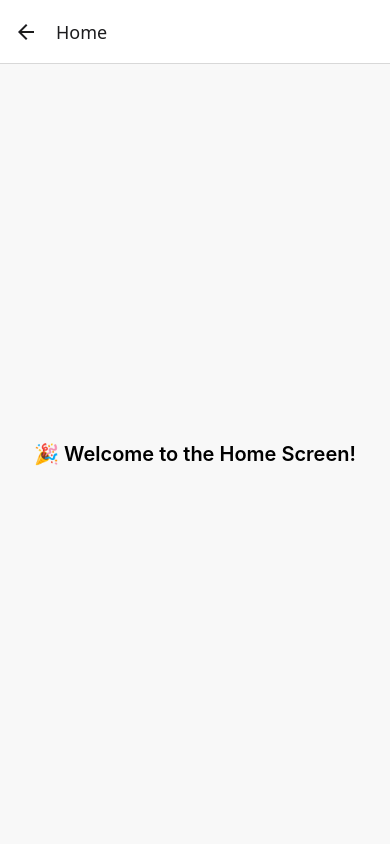
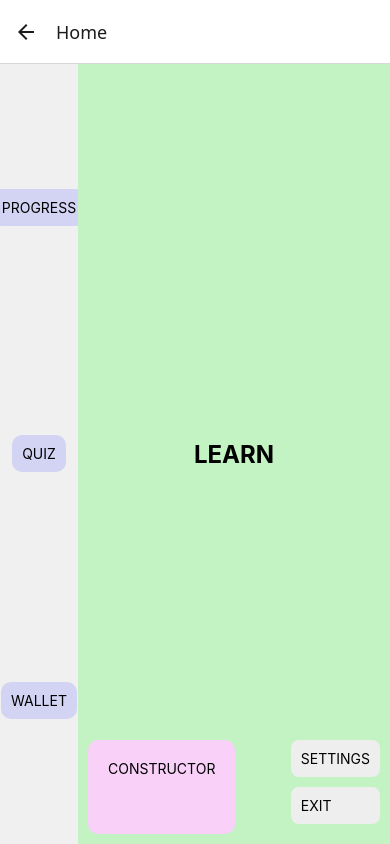
Before and after one commit to sashavershkova/vocADAbulary-mobile-front-end, a React Native app: screen /Home in a window 390 px wide. Built offline with nearby package versions, Linux system fonts and the light colour scheme.

Commit message:
add ugly scaffold for main screen

```diff
--- a/App.tsx
+++ b/App.tsx
@@ -1,14 +1,17 @@
+// App.tsx
 import React from 'react';
 import { NavigationContainer } from '@react-navigation/native';
 import { createNativeStackNavigator } from '@react-navigation/native-stack';
 import LoginScreen from './screens/LoginScreen';
 import HomeScreen from './screens/HomeScreen';
 
+// Define the types for navigation params
 export type RootStackParamList = {
   Login: undefined;
-  Home: undefined;
+  Home: { userId: number };
 };
 
+// Create the stack navigator with the type
 const Stack = createNativeStackNavigator<RootStackParamList>();
 
 export default function App() {
--- a/screens/HomeScreen.tsx
+++ b/screens/HomeScreen.tsx
@@ -1,25 +1,47 @@
 import React from 'react';
-import { View, Text, StyleSheet } from 'react-native';
+import { View, Text, StyleSheet, TouchableOpacity } from 'react-native';
+import styles from '../styles/homeStyles';
 
 const HomeScreen = () => {
   return (
     <View style={styles.container}>
-      <Text style={styles.text}>🎉 Welcome to the Home Screen!</Text>
+
+      {/* Left Sidebar */}
+      <View style={styles.sidebar}>
+        <TouchableOpacity style={styles.sidebarButton}>
+          <Text>PROGRESS</Text>
+        </TouchableOpacity>
+
+        <TouchableOpacity style={styles.sidebarButton}>
+          <Text>QUIZ</Text>
+        </TouchableOpacity>
+
+        <TouchableOpacity style={styles.sidebarButton}>
+          <Text>WALLET</Text>
+        </TouchableOpacity>
+      </View>
+
+      {/* Main Content */}
+      <View style={styles.main}>
+        <Text style={styles.learnText}>LEARN</Text>
+      </View>
+
+      {/* Bottom Section */}
+      <View style={styles.bottomRow}>
+        <TouchableOpacity style={styles.bottomButton}>
+          <Text>CONSTRUCTOR</Text>
+        </TouchableOpacity>
+        <View style={styles.sideButtons}>
+          <TouchableOpacity style={styles.smallButton}>
+            <Text>SETTINGS</Text>
+          </TouchableOpacity>
+          <TouchableOpacity style={styles.smallButton}>
+            <Text>EXIT</Text>
+          </TouchableOpacity>
+        </View>
+      </View>
     </View>
   );
 };
 
 export default HomeScreen;
-
-const styles = StyleSheet.create({
-  container: {
-    flex: 1,
-    justifyContent: 'center',
-    alignItems: 'center',
-    backgroundColor: '#f8f8f8',
-  },
-  text: {
-    fontSize: 20,
-    fontWeight: '600',
-  },
-});
--- a/screens/LoginScreen.tsx
+++ b/screens/LoginScreen.tsx
@@ -2,6 +2,7 @@ import React, { useState } from 'react';
 import { View, Text, TextInput, Button, StyleSheet } from 'react-native';
 import { NativeStackScreenProps } from '@react-navigation/native-stack';
 import { RootStackParamList } from '../App';
+import styles from '../styles/loginStyles';
 
 type Props = NativeStackScreenProps<RootStackParamList, 'Login'>;
 
@@ -41,24 +42,3 @@ const LoginScreen = ({ navigation }: Props) => {
 };
 
 export default LoginScreen;
-
-const styles = StyleSheet.create({
-  container: {
-    flex: 1,
-    justifyContent: 'center',
-    paddingHorizontal: 20,
-    backgroundColor: '#fff',
-  },
-  title: {
-    fontSize: 24,
-    marginBottom: 20,
-    textAlign: 'center',
-  },
-  input: {
-    borderWidth: 1,
-    borderColor: '#ccc',
-    padding: 12,
-    marginBottom: 15,
-    borderRadius: 6,
-  },
-});
--- /dev/null
+++ b/styles/homeStyles.ts
@@ -0,0 +1,58 @@
+import { View, Text, StyleSheet, TouchableOpacity } from 'react-native';
+
+const styles = StyleSheet.create({
+  container: {
+    flex: 1,
+    flexDirection: 'row',
+  },
+  sidebar: {
+    width: '20%',
+    backgroundColor: '#f0f0f0',
+    justifyContent: 'space-around',
+    alignItems: 'center',
+    paddingVertical: 20,
+  },
+  sidebarButton: {
+    marginVertical: 10,
+    padding: 10,
+    backgroundColor: '#d3d3f3',
+    borderRadius: 10,
+    alignItems: 'center',
+  },
+  main: {
+    flex: 1,
+    backgroundColor: '#c3f3c3',
+    justifyContent: 'center',
+    alignItems: 'center',
+  },
+  learnText: {
+    fontSize: 24,
+    fontWeight: 'bold',
+  },
+  bottomRow: {
+    position: 'absolute',
+    bottom: 0,
+    left: '20%',
+    right: 0,
+    flexDirection: 'row',
+    justifyContent: 'space-between',
+    padding: 10,
+  },
+  bottomButton: {
+    backgroundColor: '#f8d0f8',
+    padding: 20,
+    borderRadius: 10,
+  },
+  sideButtons: {
+    flexDirection: 'column',
+    justifyContent: 'space-between',
+  },
+  smallButton: {
+    backgroundColor: '#eee',
+    padding: 10,
+    borderRadius: 8,
+    marginBottom: 10,
+  },
+});
+
+export default styles;
--- /dev/null
+++ b/styles/loginStyles.ts
@@ -0,0 +1,24 @@
+import { View, Text, StyleSheet, TouchableOpacity } from 'react-native';
+
+const styles = StyleSheet.create({
+  container: {
+    flex: 1,
+    justifyContent: 'center',
+    paddingHorizontal: 20,
+    backgroundColor: '#fff',
+  },
+  title: {
+    fontSize: 24,
+    marginBottom: 20,
+    textAlign: 'center',
+  },
+  input: {
+    borderWidth: 1,
+    borderColor: '#ccc',
+    padding: 12,
+    marginBottom: 15,
+    borderRadius: 6,
+  },
+});
+
+export default styles;
```
